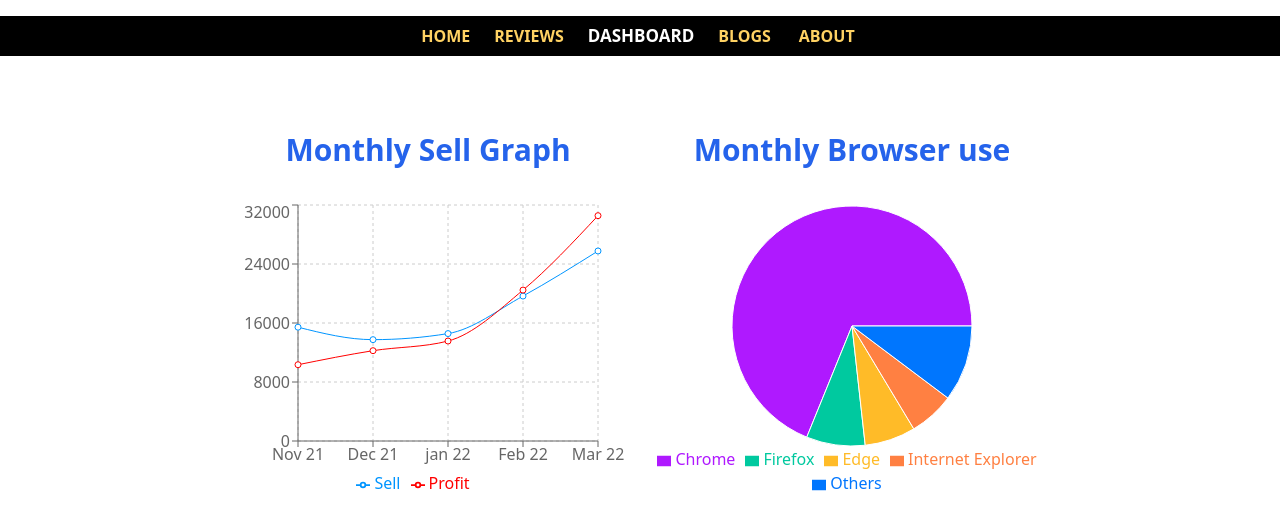
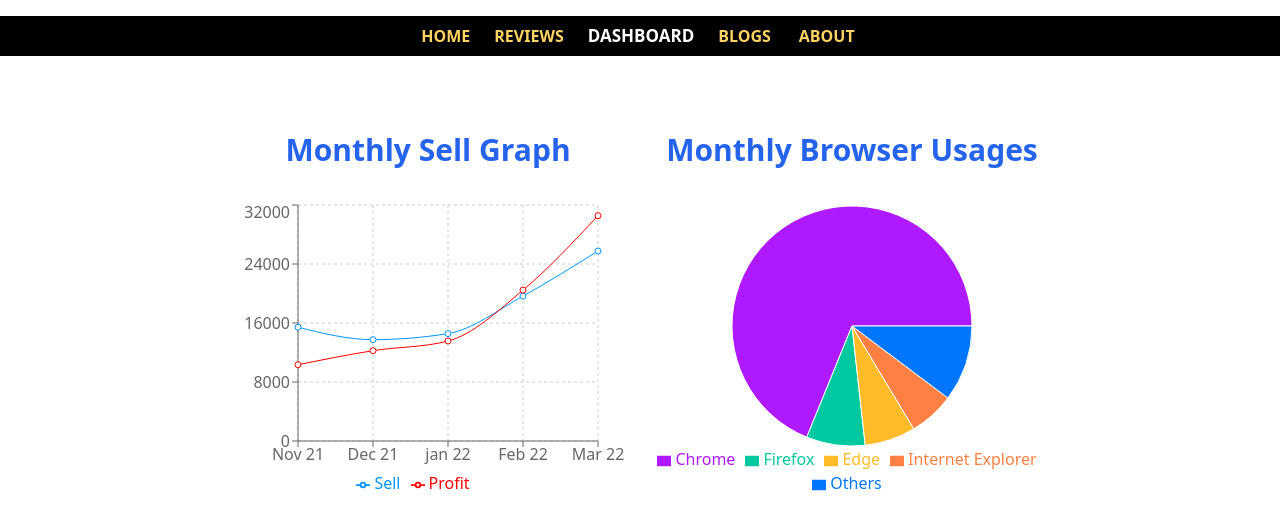
Before and after one commit to Tareq-dev/Handheld-fan, a React (Create React App) app: page /dashboard in a window 1280 px wide. Shown: the top 530 px of the page. Built offline with nearby package versions, Linux system fonts and the light colour scheme.

Commit message:
readme file editing done

```diff
--- a/src/components/Dashboard/Dashboard.js
+++ b/src/components/Dashboard/Dashboard.js
@@ -116,7 +116,7 @@ class LineRechartComponent extends React.Component {
           </div>
           <div className="">
             <h3 className="text-center mt-5 mb-8 font-bold text-3xl text-blue-600">
-              Monthly Browser use
+              Monthly Browser Usages
             </h3>
             <PieChart width={400} height={300}>
               <Pie
```
Also changed, not shown: 1 other file (tests, documents, lock files or other folders).
